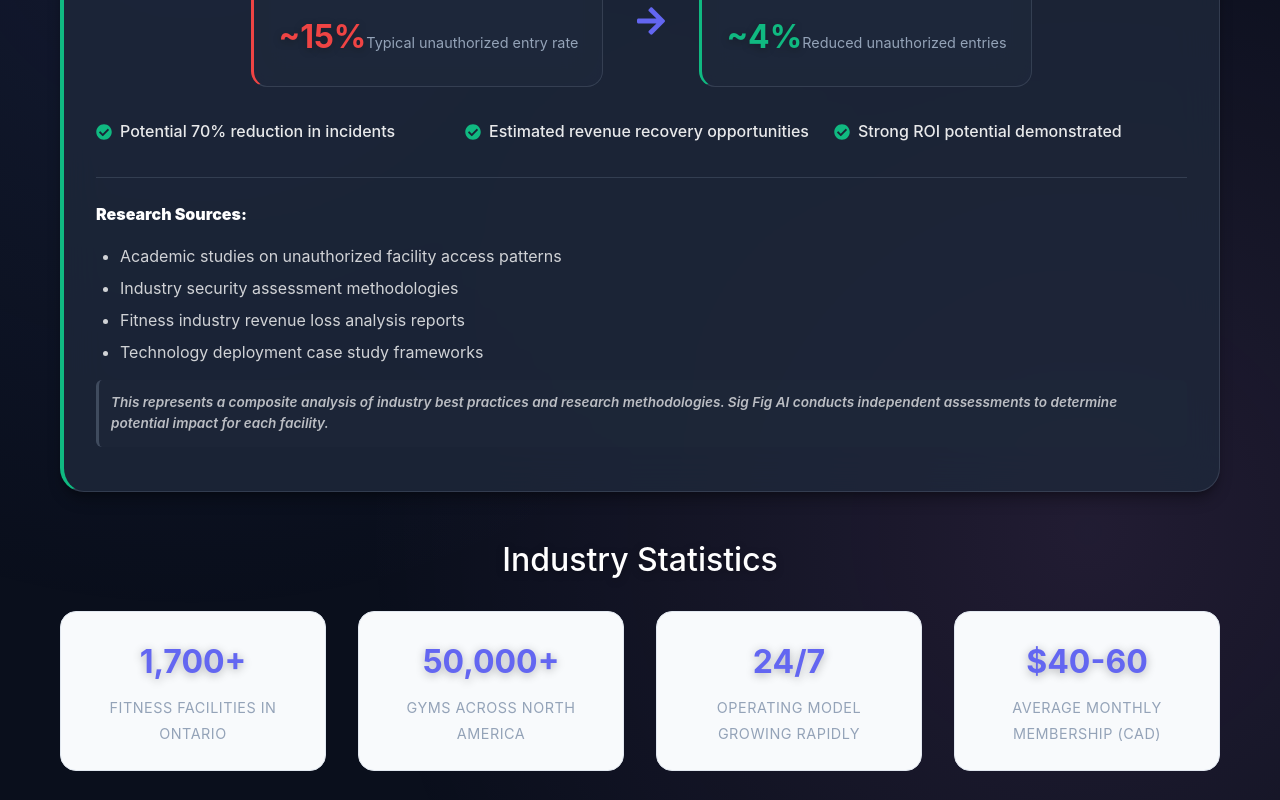
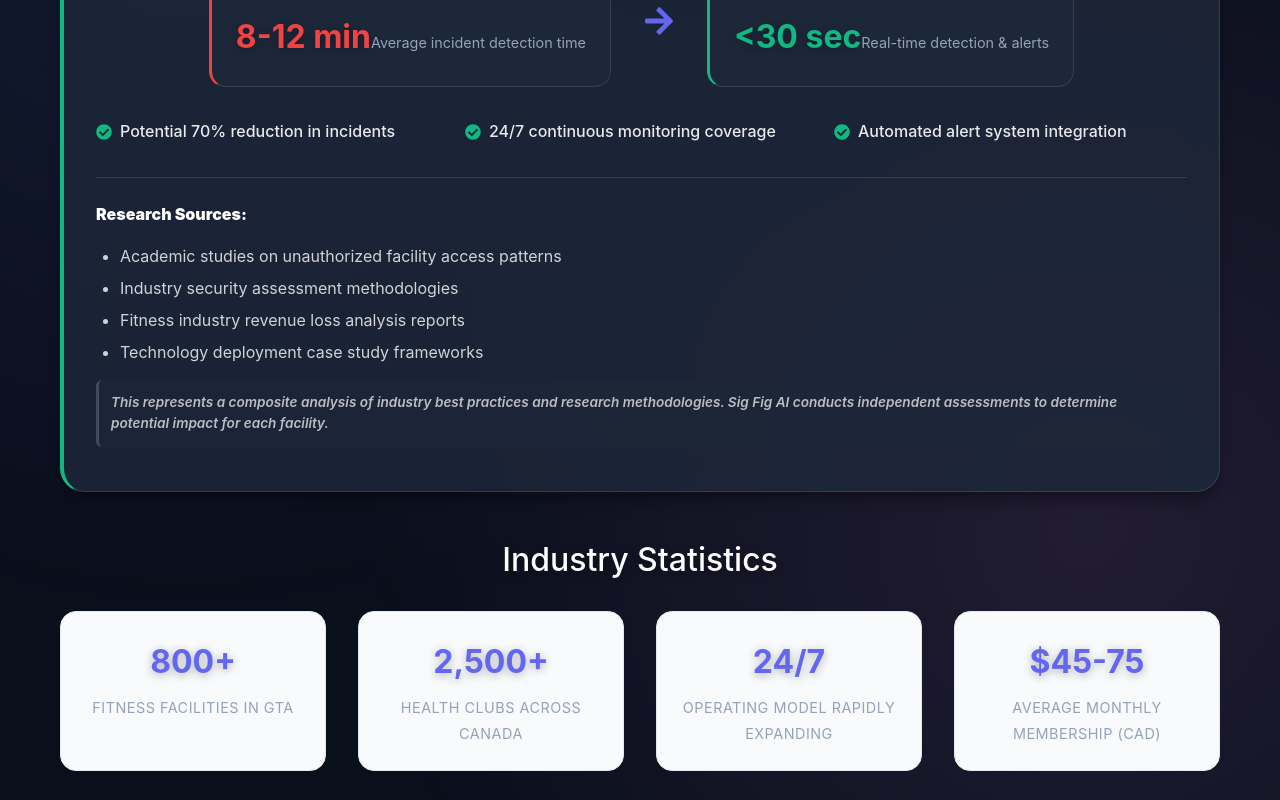
Before and after one commit to Faseeh-Naqvi/faseeh.ca, a React (Create React App) app in the folder my-portfolio/: page /sigfig-ai in a window 1280 px wide. Shown: the part 4980-5780 px from the top of the page. Built offline with nearby package versions, Linux system fonts and the light colour scheme.

Commit message:
Update case study metrics and industry statistics for improved accuracy and relevance in SigFigAI page

```diff
--- a/my-portfolio/src/pages/SigFigAI.js
+++ b/my-portfolio/src/pages/SigFigAI.js
@@ -521,15 +521,15 @@ Request ID: ${Date.now()}
               <div className="case-study-metrics">
                 <div className="before-after">
                   <div className="metric-before">
-                    <span className="metric-label">Industry Before</span>
-                    <span className="metric-value">~15%</span>
-                    <span className="metric-description">Typical unauthorized entry rate</span>
+                    <span className="metric-label">Traditional Security</span>
+                    <span className="metric-value">8-12 min</span>
+                    <span className="metric-description">Average incident detection time</span>
                   </div>
                   <FaArrowRight className="arrow" />
                   <div className="metric-after">
-                    <span className="metric-label">With AI Security</span>
-                    <span className="metric-value">~4%</span>
-                    <span className="metric-description">Reduced unauthorized entries</span>
+                    <span className="metric-label">AI-Powered Security</span>
+                    <span className="metric-value">&lt;30 sec</span>
+                    <span className="metric-description">Real-time detection & alerts</span>
                   </div>
                 </div>
                 <div className="key-results">
@@ -539,11 +539,11 @@ Request ID: ${Date.now()}
                   </div>
                   <div className="result">
                     <FaCheckCircle />
-                    <span>Estimated revenue recovery opportunities</span>
+                    <span>24/7 continuous monitoring coverage</span>
                   </div>
                   <div className="result">
                     <FaCheckCircle />
-                    <span>Strong ROI potential demonstrated</span>
+                    <span>Automated alert system integration</span>
                   </div>
                 </div>
               </div>
@@ -567,19 +567,19 @@ Request ID: ${Date.now()}
             <h3>Industry Statistics</h3>
             <div className="stats-grid">
               <div className="industry-stat">
-                <span className="stat-number">1,700+</span>
-                <span className="stat-label">Fitness facilities in Ontario</span>
+                <span className="stat-number">800+</span>
+                <span className="stat-label">Fitness facilities in GTA</span>
               </div>
               <div className="industry-stat">
-                <span className="stat-number">50,000+</span>
-                <span className="stat-label">Gyms across North America</span>
+                <span className="stat-number">2,500+</span>
+                <span className="stat-label">Health clubs across Canada</span>
               </div>
               <div className="industry-stat">
                 <span className="stat-number">24/7</span>
-                <span className="stat-label">Operating model growing rapidly</span>
+                <span className="stat-label">Operating model rapidly expanding</span>
               </div>
               <div className="industry-stat">
-                <span className="stat-number">$40-60</span>
+                <span className="stat-number">$45-75</span>
                 <span className="stat-label">Average monthly membership (CAD)</span>
               </div>
             </div>
@@ -820,7 +820,7 @@ Request ID: ${Date.now()}
                 </div>
                 <div className="contact-item">
                   <FaMapMarkerAlt />
-                  <span>London, Ontario</span>
+                  <span>Toronto, Ontario</span>
                 </div>
               </div>
             </div>
```
